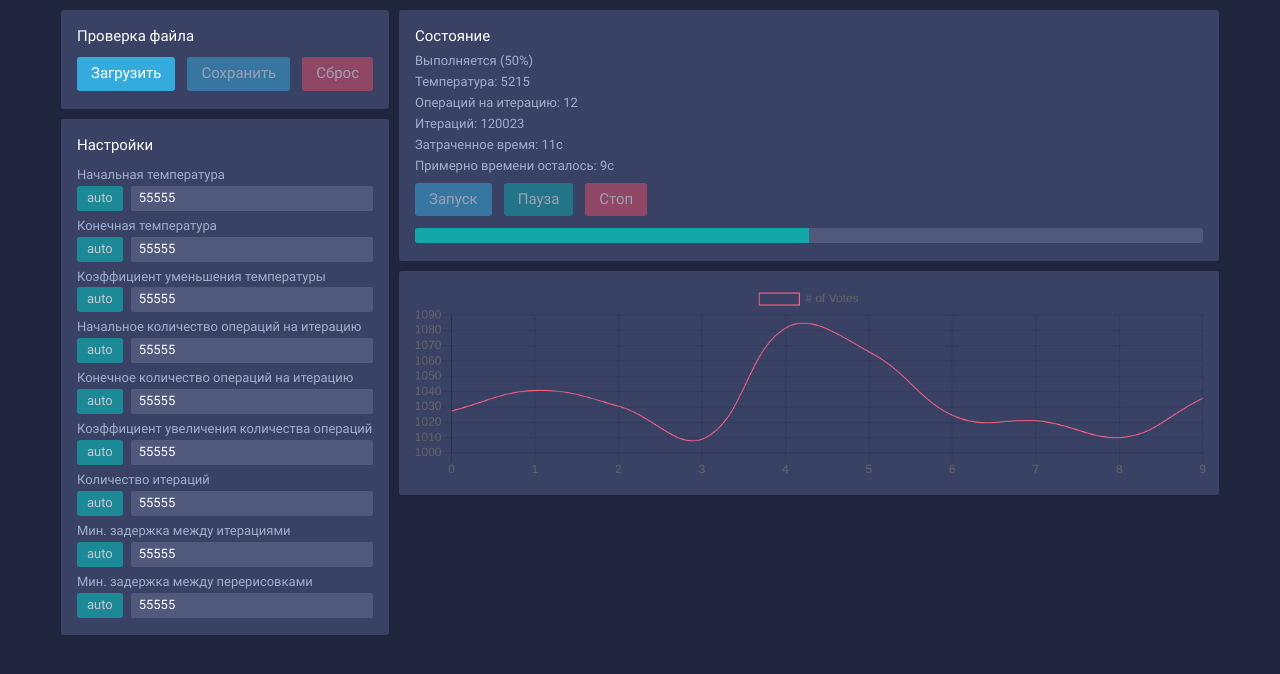
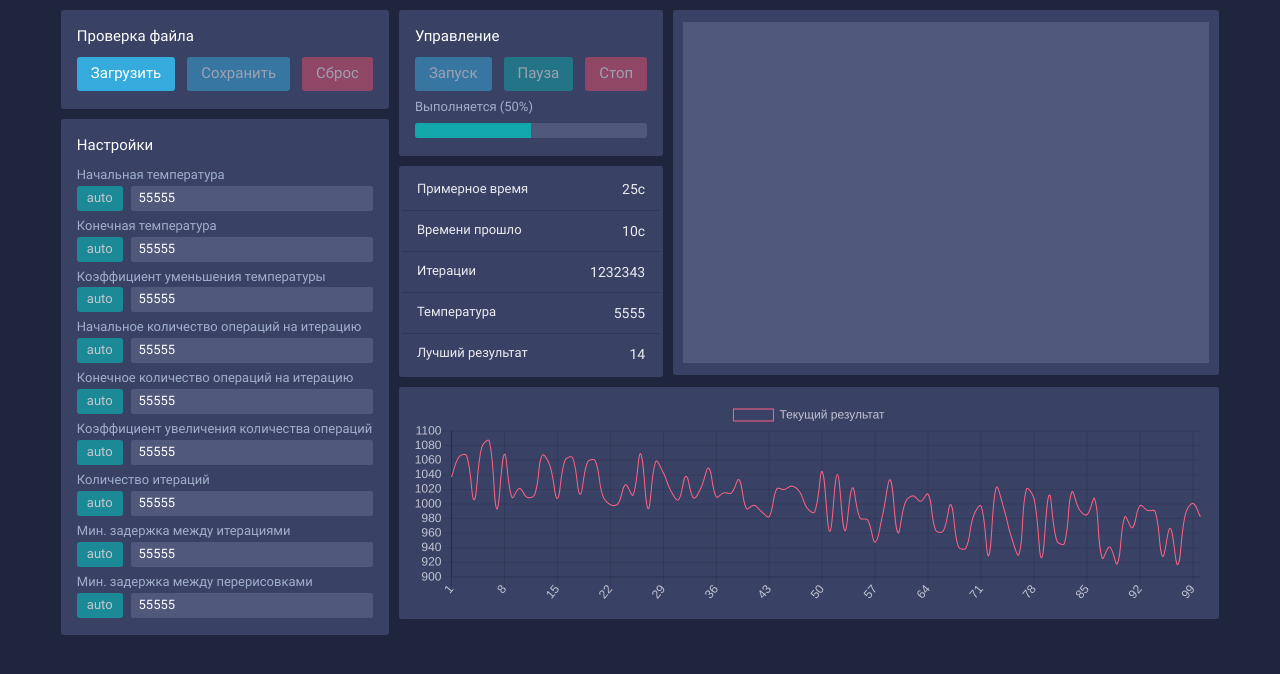
Before and after one commit to strokovok/CVRP-annealing, a Vue app in the folder interface/: page / in a window 1280 px wide. Shown: the top 674 px of the page. Built offline with nearby package versions, Linux system fonts and the light colour scheme.

Commit message:
Finished interface mock

```diff
--- a/interface/src/App.vue
+++ b/interface/src/App.vue
@@ -5,7 +5,13 @@
             <settings class="ui-box"/>
         </div>
         <div class="page-column">
-            <process-control class="ui-box"/>
+            <div class="page-row">
+                <div class="page-column">
+                    <process-control class="ui-box"/>
+                    <stats class="ui-box"/>
+                </div>
+                <graph class="ui-box"/>
+            </div>
             <result-chart class="ui-box"/>
         </div>
     </div>
@@ -22,6 +28,10 @@
             display: flex;
             flex-direction: column;
         }
+        .page-row {
+            display: flex;
+            align-items: flex-start;
+        }
     }
 </style>
 
@@ -31,13 +41,17 @@ import Files from './components/Files.vue';
 import Settings from './components/Settings.vue';
 import ProcessControl from './components/ProcessControl.vue';
 import ResultChart from './components/ResultChart.vue';
+import Stats from './components/Stats.vue';
+import Graph from './components/Graph.vue';
 
 export default {
     components: {
         Files,
         Settings,
         ProcessControl,
-        ResultChart
+        ResultChart,
+        Stats,
+        Graph
     }
 };
 </script>
--- /dev/null
+++ b/interface/src/components/Graph.vue
@@ -0,0 +1,23 @@
+<template>
+    <div class="graph-container">
+        <canvas class="graph" width="526" height="341"/>
+    </div>
+</template>
+
+<style lang="scss" scoped>
+    .graph-container {
+        display: flex;
+        justify-content: center;
+        align-items: center;
+        transition: all .3s ease;
+        transform-origin: 100% 0;
+        &:hover {
+            transform: scale(1.66);
+            box-shadow: 0 0 10px -1px #FBB150;
+        }
+    }
+
+    .graph {
+        background: #50587C;
+    }
+</style>
--- a/interface/src/components/ProcessControl.vue
+++ b/interface/src/components/ProcessControl.vue
@@ -1,17 +1,12 @@
 <template>
     <div class="process-control">
-        <div class="ui-label">Состояние</div>
-        <div class="ui-mini-label">Выполняется (50%)</div>
-        <div class="ui-mini-label">Температура: 5215</div>
-        <div class="ui-mini-label">Операций на итерацию: 12</div>
-        <div class="ui-mini-label">Итераций: 120023</div>
-        <div class="ui-mini-label">Затраченное время: 11с</div>
-        <div class="ui-mini-label">Примерно времени осталось: 9с</div>
+        <div class="ui-label">Управление</div>
         <div class="buttons">
             <button class="ui-button" disabled>Запуск</button>
             <button class="ui-button secondary" disabled>Пауза</button>
             <button class="ui-button danger" disabled>Стоп</button>
         </div>
+        <div class="ui-mini-label">Выполняется (50%)</div>
         <div class="ui-progress">
             <div class="ui-progress-fill"/>
         </div>
--- a/interface/src/components/ResultChart.vue
+++ b/interface/src/components/ResultChart.vue
@@ -1,6 +1,6 @@
 <template>
     <div class="chart-container">
-        <canvas class="chart" id="chart" width="800" height="200"/>
+        <canvas class="chart" id="chart" width="800" height="208"/>
     </div>
 </template>
 
@@ -9,8 +9,8 @@
         transition: all .3s ease;
         transform-origin: 100% 100%;
         &:hover {
-            transform: scale(1.41);
-            box-shadow: 0 0 5px 0px white;
+            transform: scale(1.412);
+            box-shadow: 0 0 10px -1px #FBB150;
         }
     }
 </style>
@@ -24,7 +24,10 @@ export default {
         return {
             labels: [],
             values: [],
-            chart: null
+            chart: null,
+            cnt: 0,
+            mul: 1,
+            buffer: []
         }
     },
     mounted() {
@@ -34,7 +37,7 @@ export default {
             data: {
                 labels: this.labels,
                 datasets: [{
-                    label: '# of Votes',
+                    label: 'Текущий результат',
                     data: this.values,
                     backgroundColor: 'rgba(0, 0, 0, 0)',
                     borderColor: '#FF6384',
@@ -43,9 +46,30 @@ export default {
                 }]
             },
             options: {
-                devicePixelRatio: 1.41,
+                devicePixelRatio: 2,
                 tooltips: {
                     enabled: false
+                },
+                scales: {
+                    xAxes: [{
+                        ticks: {
+                            maxTicksLimit: 15,
+                            fontColor: 'rgba(255, 255, 255, 0.7)'
+                        }
+                    }],
+                    yAxes: [{
+                        ticks: {
+                            fontColor: 'rgba(255, 255, 255, 0.7)'
+                        }
+                    }]
+                },
+                animation: {
+                    duration: 0
+                },
+                legend: {
+                    labels: {
+                        fontColor: 'rgba(255, 255, 255, 0.7)'
+                    }
                 }
             }
         });
@@ -53,11 +77,30 @@ export default {
     },
     methods: {
         updateChart() {
-            if (this.labels.length === 1000)
-                return;
-            this.labels.push(this.labels.length);
-            this.values.push((1000 - this.values.length) + Math.random() * 100);
+            for (let i = 0; i < 10; ++i)
+                this.pushValue();
+            const mx = 1000;
+            if (this.labels.length >= mx && this.labels.length % 3 === 0) {
+                for (let i = 0; i < mx; i += 3) {
+                    let mn = this.values[i];
+                    let mx = this.values[i];
+                    for (let j = i; j < i + 3; ++j) {
+                        mn = Math.min(mn, this.values[j]);
+                        mx = Math.max(mx, this.values[j]);
+                    }
+                    this.values[i / 3] = mn;
+                    this.values[i / 3 + 1] = mx;
+                }
+                while (this.labels.length > mx / 3) {
+                    this.labels.pop();
+                    this.values.pop();
+                }
+            }
             this.chart.update();
+        },
+        pushValue() {
+            this.labels.push(++this.cnt);
+            this.values.push((1000 - this.cnt) + Math.random() * 100);
         }
     }
 }
--- /dev/null
+++ b/interface/src/components/Stats.vue
@@ -0,0 +1,49 @@
+<template>
+    <div class="stats">
+        <div class="stat" v-for="(statVal, statName) in stats" :key="stat">
+            <div class="stat-name">{{statName}}</div>
+            <div class="stat-value">{{statVal}}</div>
+        </div>
+    </div>
+</template>
+
+<style lang="scss" scoped>
+    .stats {
+        display: flex;
+        flex-direction: column;
+        color: transparentize(white, 0.1);
+        font-size: 13px;
+        padding: 3px !important;
+    }
+
+    .stat {
+        display: flex;
+        justify-content: space-between;
+        align-items: center;
+        padding: 12px 15px;
+        &:not(:first-child) {
+            border-top: 1px solid #2E3758;
+        }
+    }
+
+    .stat-value {
+        font-size: 14px;
+    }
+</style>
+
+<script>
+
+export default {
+    data() {
+        return {
+            stats: {
+                'Примерное время': '25c',
+                'Времени прошло': '10c',
+                'Итерации': '1232343',
+                'Температура': '5555',
+                'Лучший результат': '14'
+            }
+        }
+    }
+}
+</script>
```
